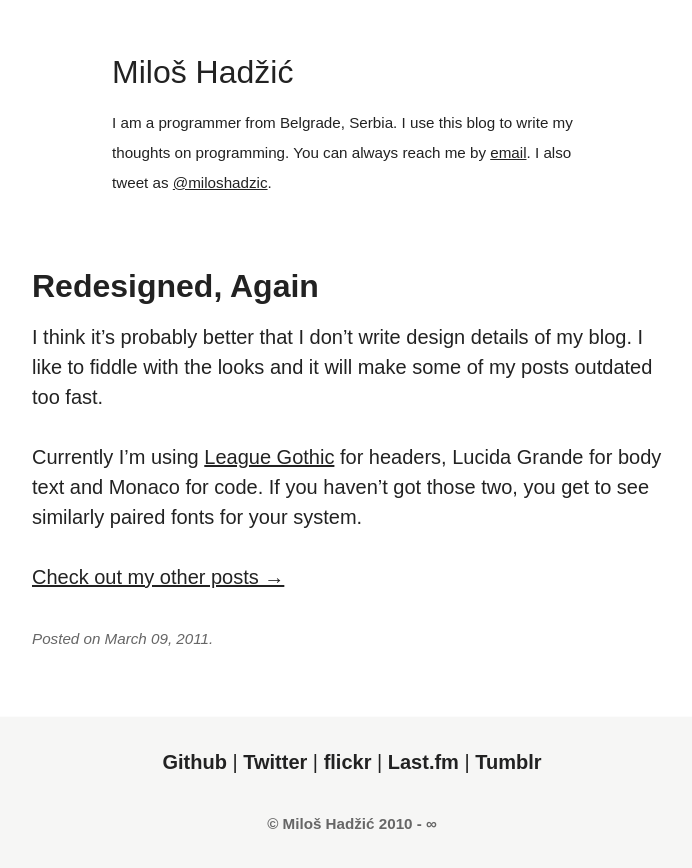
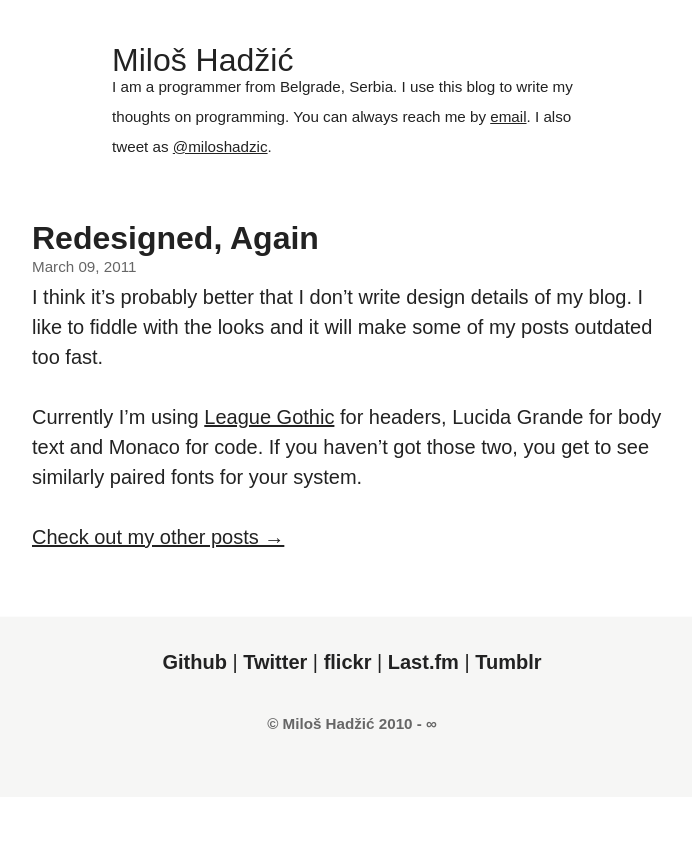
Before and after one commit to miloshadzic/miloshadzic.github.com, a Jekyll site: the page built from _posts/2011-03-09-redesigned,-again.md, in a window 1280 px wide. Shown: the top 868 px of the page, without its empty margins (288-980 px from the left). Built offline with Jekyll 4.4.1, drawn with Linux system fonts in a browser that asks for light colours; Markdown is read by kramdown in place of the engine named in the settings.

Commit message:
Date posted under article title

```diff
--- a/Gemfile
+++ b/Gemfile
@@ -3,4 +3,5 @@ source :rubygems
 gem 'jekyll'
 gem 'sass'
 gem 'redcarpet'
+gem 'RedCloth'
 gem 'foreman'
--- a/_layouts/post.html
+++ b/_layouts/post.html
@@ -6,6 +6,7 @@ layout: centered
   <h1>
     <a href="{{ page.url }}" itemprop="name headline">{{ page.title }}</a>
   </h1>
+  <time datetime='{{ page.date }}' pubdate itemprop="datePublished">{{ page.date | date: "%B %d,  %Y" }}</time>
   <section itemprop="articleBody text">
     {{ content }}
   </section>
@@ -13,7 +14,6 @@ layout: centered
     <a class="liked" href="http://miloshadzic.com">Check out my other
       posts →</a>
   </p>
-  <time datetime='{{ page.date }}' pubdate itemprop="datePublished">Posted on {{ page.date | date: "%B %d,  %Y" }}.</time>
   <meta itemprop="author" content="Miloš Hadžić" />
   <meta itemprop="url" content="http://{{ site.host }}{{ page.url }}" />
 </article>
--- a/index.html
+++ b/index.html
@@ -8,10 +8,10 @@ title: Home
     <h1>
       <a href="{{ post.url }}" itemprop="name headline">{{ post.title }}</a>
     </h1>
+    <time datetime='{{ post.date }}' pubdate itemprop="datePublished">{{ post.date | date: "%B %d,  %Y" }}</time>
     <section itemprop="articleBody text">
       {{ post.content }}
     </section>
-    <time datetime='{{ post.date }}' pubdate itemprop="datePublished">Posted on {{ post.date | date: "%B %d,  %Y" }}.</time>
     <meta itemprop="author" content="Miloš Hadžić" />
     <meta itemprop="url" content="http://{{ site.host }}{{ post.url }}" />
   </article>
--- a/resources/css/style.css
+++ b/resources/css/style.css
@@ -69,8 +69,8 @@ h1 {
   color: #222222;
   font-size: 2rem;
   font-weight: bold;
-  line-height: 3rem;
-  margin-bottom: 0.75rem; }
+  line-height: 1.5rem;
+  margin-bottom: 0rem; }
 
 h2, h3 {
   font-size: 1rem;
@@ -95,10 +95,7 @@ hr {
 
 time {
   font-size: 0.95rem;
-  color: #666666;
-  font-style: italic;
-  line-height: 1.5rem;
-  margin-bottom: 1.5rem; }
+  color: #666666; }
 
 ul, ol {
   margin-bottom: 1.5em; }
```
Also changed, not shown: resources/sass/style.scss (+2 -5 lines), Gemfile.lock.
